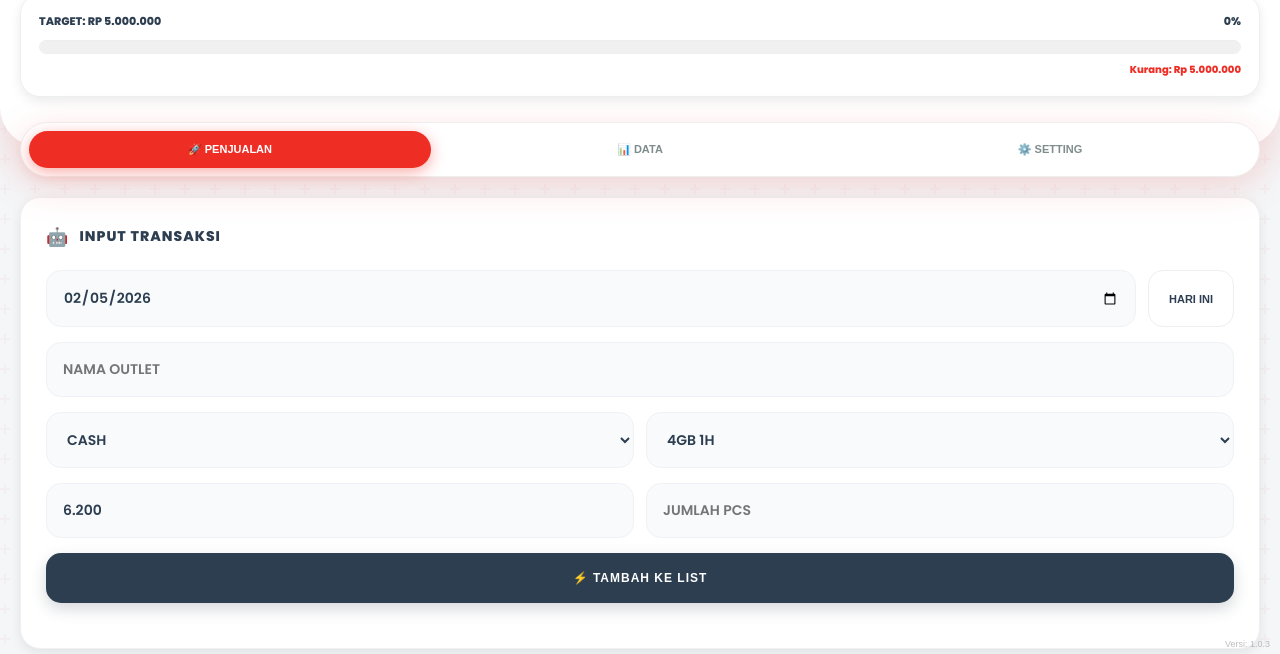
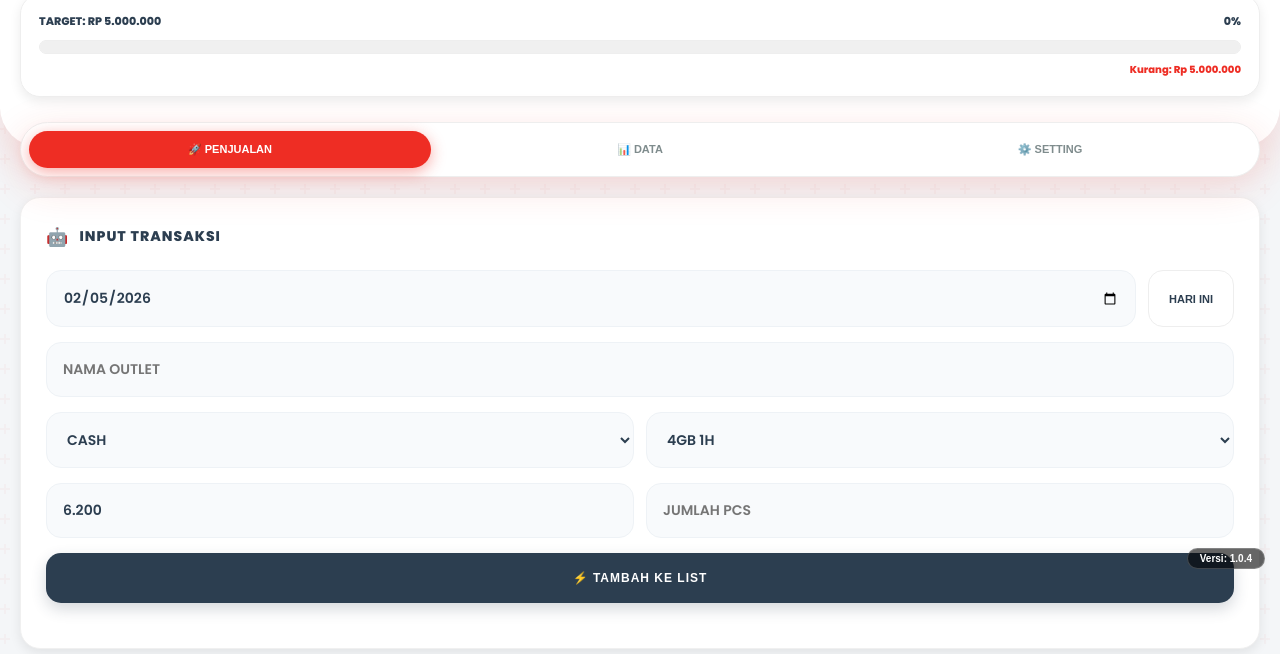
Before and after one commit to Pakyutu/sales-pro-2026, a plain HTML site: page index.html in a window 1280 px wide. Shown: the part 146-800 px from the top of the page. Drawn offline with Linux system fonts and the light colour scheme.

Commit message:
Update index.html

```diff
--- a/index.html
+++ b/index.html
@@ -836,8 +836,8 @@
     }
 
 </script>
-<div id="appVersion" style="position:fixed; bottom:5px; right:10px; font-size:9px; color:gray; opacity:0.5; z-index:9999; font-family:sans-serif;">
-    Versi: 1.0.3
+<div id="appVersion" style="position:fixed; bottom:85px; right:15px; font-size:10px; color:white; background: rgba(0,0,0,0.6); padding: 4px 12px; border-radius: 20px; z-index: 10000; font-family:sans-serif; pointer-events: none; font-weight: bold; border: 1px solid rgba(255,255,255,0.2);">
+    Versi: 1.0.4
 </div>
 </body>
 </html>
```
